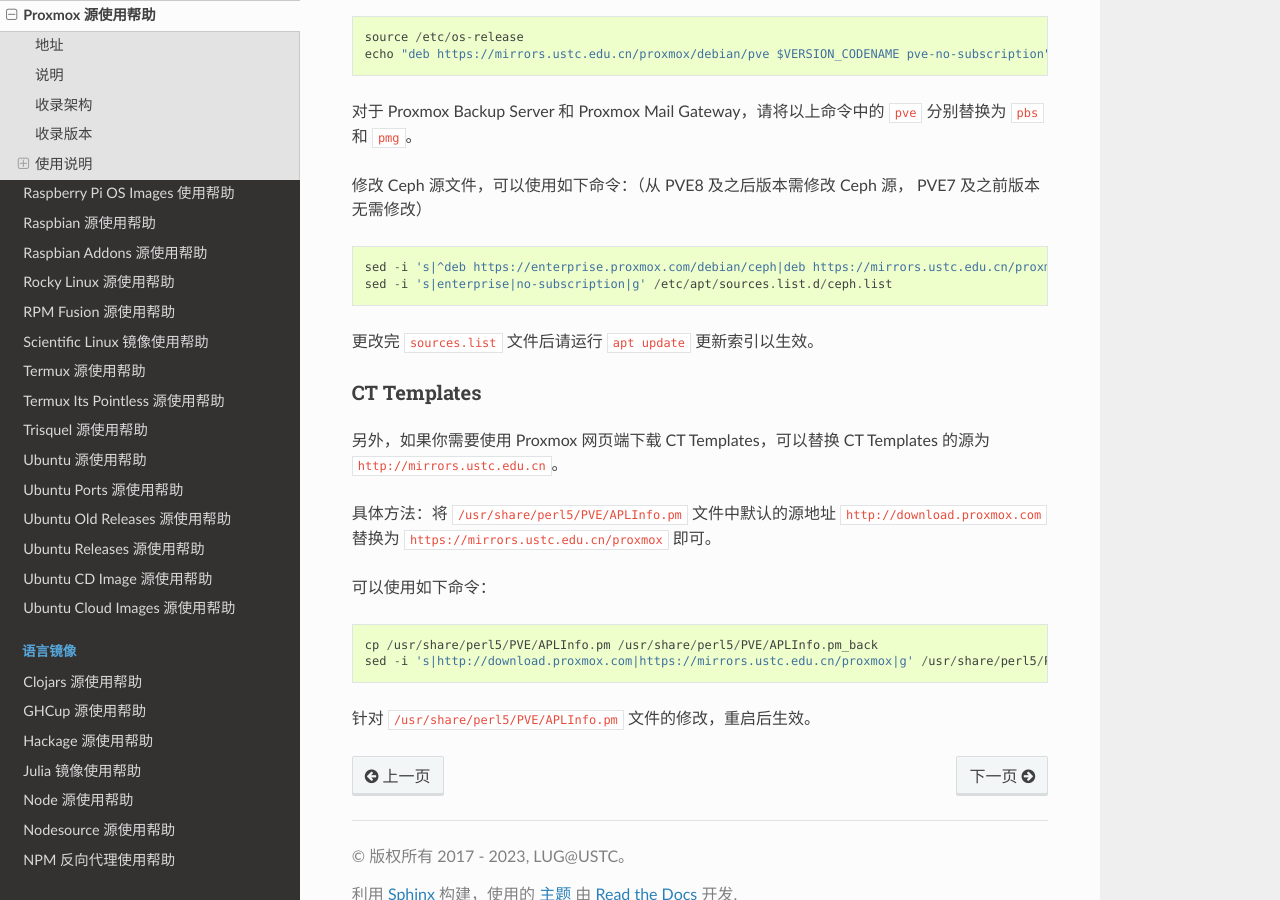
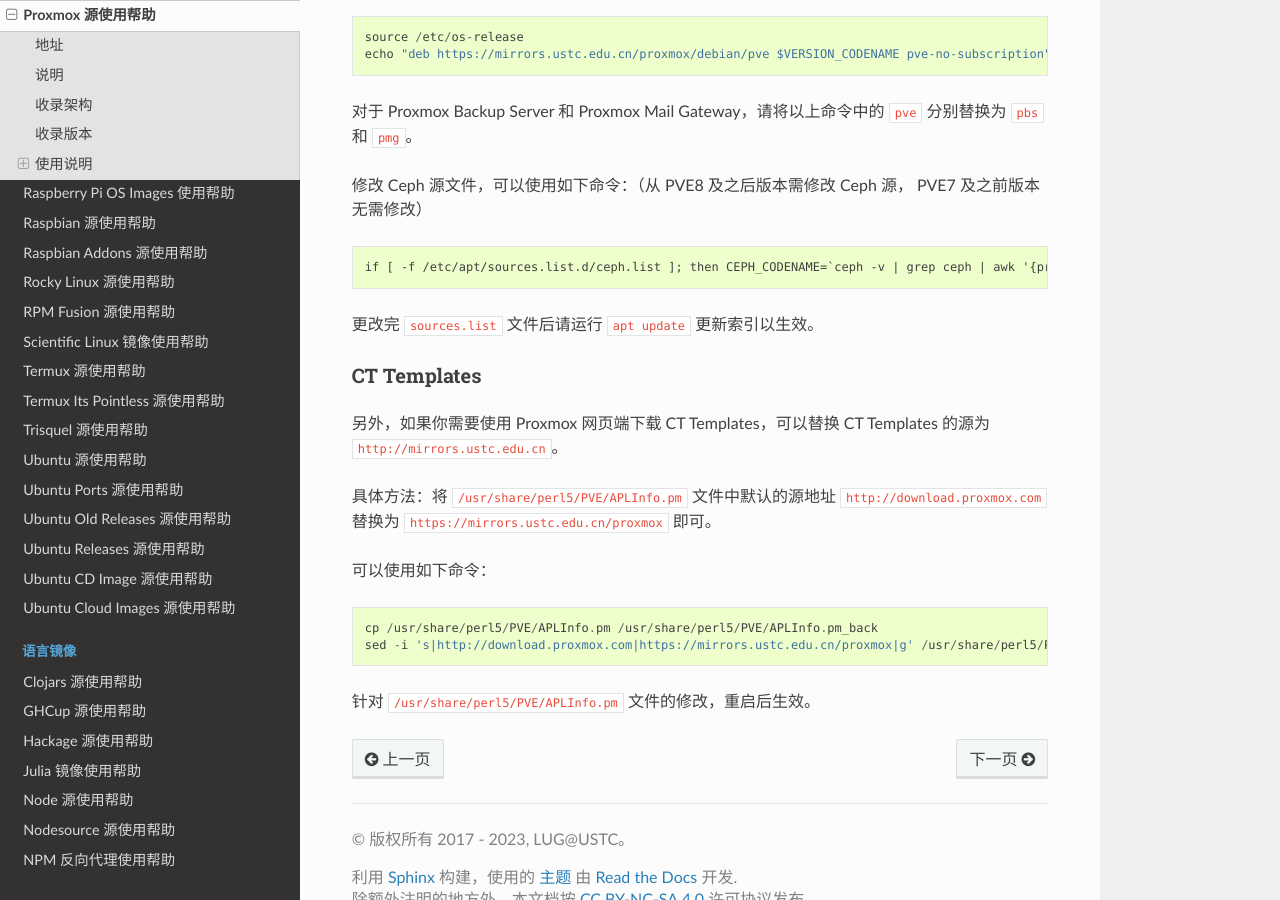
Before and after one commit to ustclug/mirrorhelp, a Sphinx documentation site: the page built from source/proxmox.rst, in a window 1280 px wide and 900 px high, scrolled down 1045 px. Built offline with Sphinx 7.4.7 and the Read the Docs theme 2.0.0, drawn with Linux system fonts in a browser that asks for light colours; pages that are not in the unit, such as notebooks, are missing from menus.

Commit message:
Update proxmox.rst
sed只适合未修改过的原始source文件，如果之前已修改为其他mirror，这个代码更普适

```diff
--- a/source/proxmox.rst
+++ b/source/proxmox.rst
@@ -56,8 +56,7 @@
 
 ::
 
-  sed -i 's|^deb https://enterprise.proxmox.com/debian/ceph|deb https://mirrors.ustc.edu.cn/proxmox/debian/ceph|g' /etc/apt/sources.list.d/ceph.list
-  sed -i 's|enterprise|no-subscription|g' /etc/apt/sources.list.d/ceph.list
+  if [ -f /etc/apt/sources.list.d/ceph.list ]; then CEPH_CODENAME=`ceph -v | grep ceph | awk '{print $(NF-1)}'`; source /etc/os-release; echo "deb https://mirrors.ustc.edu.cn/proxmox/debian/ceph-$CEPH_CODENAME $VERSION_CODENAME no-subscription" > /etc/apt/sources.list.d/ceph.list; fi
 
 
 更改完 :file:`sources.list` 文件后请运行 ``apt update`` 更新索引以生效。
```
